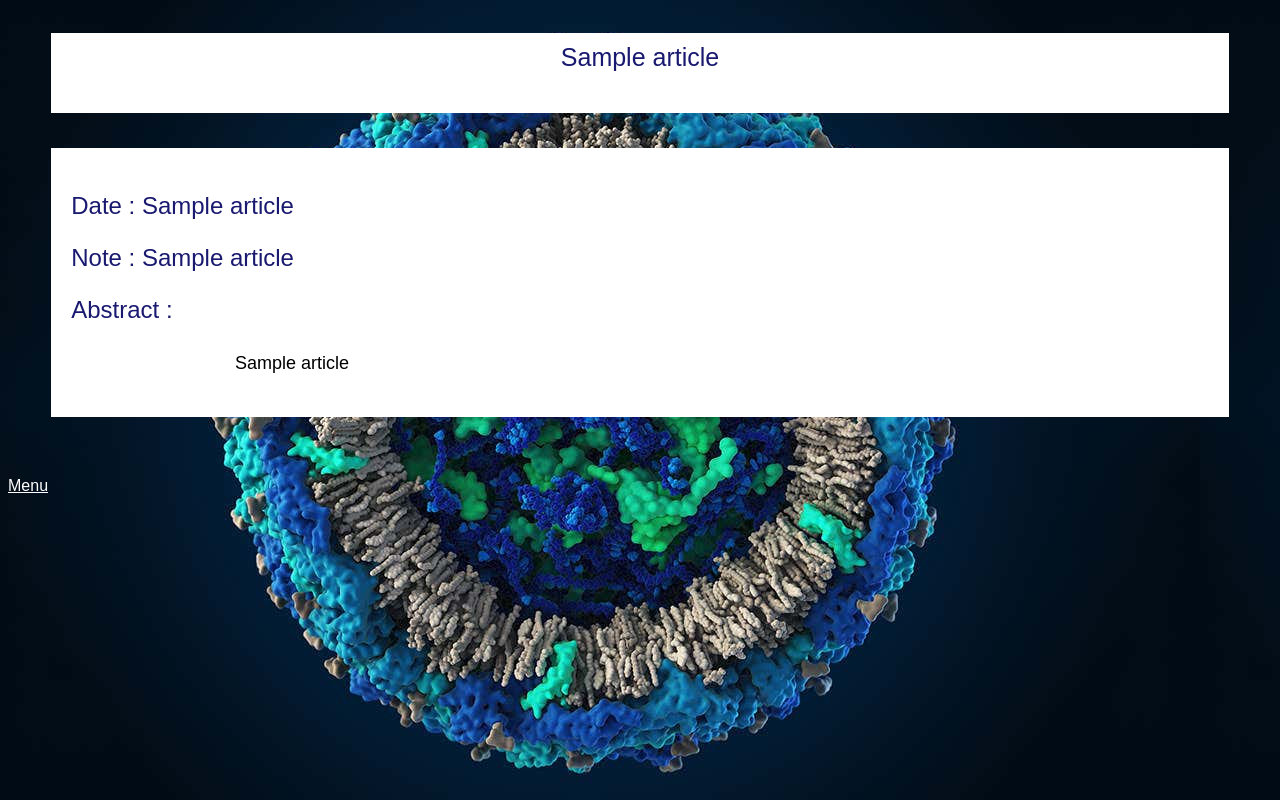
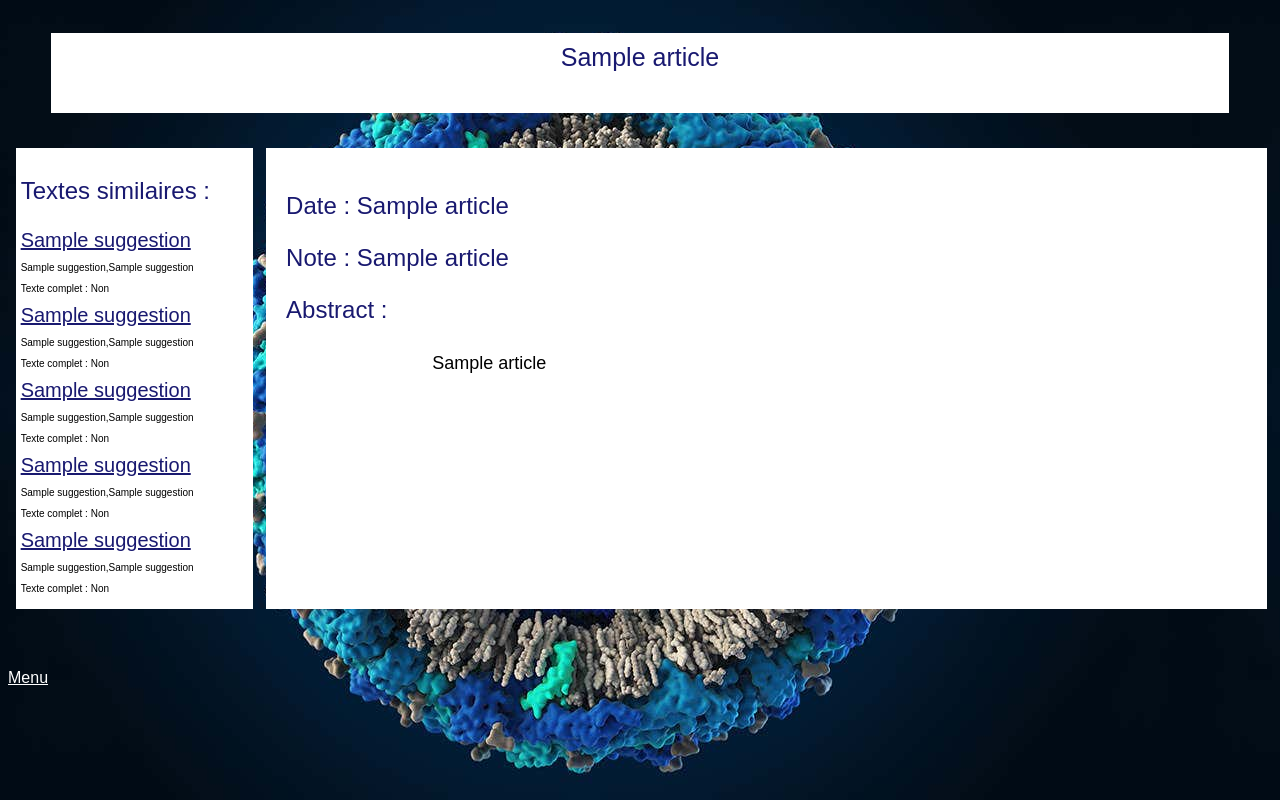
Before and after one commit to jmontanteme/projet-info-covid19, a Flask app: template interface/website/templates/affichage_article.html in a window 1280 px wide. Run offline with Flask 2, Linux system fonts and the light colour scheme; the template is opened without the code that fills it: most values are stand-ins (such as "Sample title", 1, 10 or a date in 2020); parts of the project's set-up code (start-up, migrations or seed data) failed here and were passed over; some libraries are stand-ins or nearby versions.

Commit message:
version 3 site, avec suggestions

```diff
--- a/interface/website/main.py
+++ b/interface/website/main.py
@@ -1,7 +1,7 @@
 from flask import Flask, render_template, flash, redirect, url_for
 from form import SearchBar,Factor_selection
 from flask_wtf.csrf import CSRFProtect
-from search import fonction_search,get_article,search_factors
+from search import fonction_search,get_article,search_factors,get_suggestion
 
 app = Flask(__name__)
 
@@ -38,7 +38,12 @@
 @app.route("/affichage/<int:n_article>")
 def aff_article(n_article):
     article,full,l_article,biblio=get_article(n_article)
-    return render_template("affichage_article.html",article=article,full=full,l_article=l_article,bib=biblio)
+    #suggestions,list_full=get_suggestion(n_article)
+
+    sugg_defaut,_,_,_=get_article(0)
+    suggestions=[sugg_defaut for i in range(5)]
+    list_full=[True for i in range(5)]
+    return render_template("affichage_article.html",article=article,full=full,l_article=l_article,bib=biblio,suggestions=suggestions,list_full=list_full)
 
 
 if __name__ == "__main__":
--- a/interface/website/static/css/index.css
+++ b/interface/website/static/css/index.css
@@ -64,6 +64,25 @@
     justify-content: stretch;
 }
 
+.text4{
+    display: grid;
+    grid-template-columns:  20% 80% ;
+    grid-template-rows:130px  auto 50px ;
+    grid-template-areas:
+    "title title"
+    " suggest text "
+    "foot foot";
+
+
+    grid-row-gap: 10px;
+
+    justify-items: center;
+    align-items: stretch;
+
+    justify-content: stretch;
+}
+
+
 .text5{
     display: grid;
     grid-template-columns:  100% ;
@@ -81,25 +100,13 @@
 
     justify-content: stretch;
 }
-.text4{
-    display: grid;
-    grid-template-columns:  100% ;
-    grid-template-rows:130px  auto 50px ;
-    grid-template-areas:
-    "title "
-    "text "
-    "foot";
 
-
-    grid-row-gap: 10px;
-
-    justify-items: center;
-    align-items: stretch;
-
-    justify-content: stretch;
+.sug{
+    grid-area:suggest;
+    background-color: white;
+    width: 90%;
+    padding:5px;
 }
-
-
 
 .bib{
     grid-area: ref;
@@ -127,7 +134,7 @@
     grid-area: text;
     background-color: white;
     padding:20px;
-    width:90%;
+    width:95%;
 
 }
 
--- a/interface/website/templates/affichage_article.html
+++ b/interface/website/templates/affichage_article.html
@@ -9,6 +9,18 @@
 
     <div class="text4">
         <p class="title"> {{article[1]}} </p>
+
+
+        <div class="sug">
+          <p class="subtitle">Textes similaires :</p>
+          {% for i in range(5) %}
+                <a class=link href="{{url_for('aff_article', n_article=suggestions[i][0])}}" >{{ suggestions[i][1] }}</a>
+                <p class="details">{{suggestions[i][6]}},{{suggestions[i][3]}}</p>
+                <p class="details">Texte complet : {% if list_full[i] %} Oui {% else %} Non {% endif %}</p>
+          {% endfor %}
+
+        </div>
+
 
 
 
```
Also changed, not shown: interface/website/search.py (+14 -20 lines).
